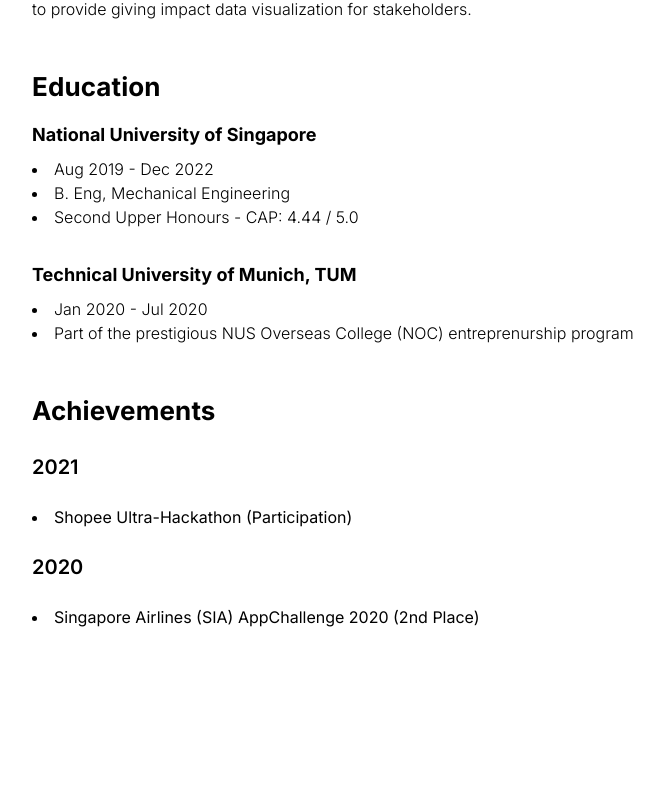
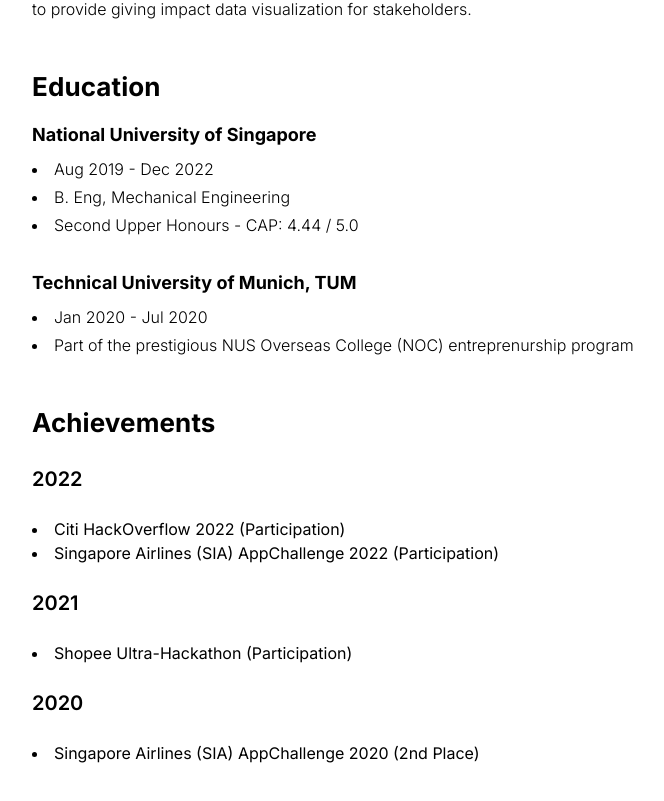
Before and after one commit to ngwenbin/portfoliov2, a Next.js app: page /resume in a window 1280 px wide. Shown: the part 1256-2057 px from the top of the page, without its empty margins (240-904 px from the left). Before the commit the page ends 2013 px from the top, so only its background shows below. Built offline with nearby package versions, Linux system fonts and the light colour scheme.

Commit message:
chore: updated achievements page

```diff
--- a/pages/resume.tsx
+++ b/pages/resume.tsx
@@ -14,6 +14,11 @@
   title: string;
   description: string;
   url?: string;
+}
+
+interface Achievement {
+  year: number;
+  achievements: Array<string>;
 }
 
 const professionalExperienceContent: Array<ProfessionalExperienceType> = [
@@ -69,6 +74,24 @@
     description:
       "Designed and developed an interactive map with React.js, deck.gl, Aloglia search and\
     internal APIs to provide giving impact data visualization for stakeholders.",
+  },
+];
+
+const achievements: Array<Achievement> = [
+  {
+    year: 2022,
+    achievements: [
+      "Citi HackOverflow 2022 (Participation)",
+      "Singapore Airlines (SIA) AppChallenge 2022 (Participation)",
+    ],
+  },
+  {
+    year: 2021,
+    achievements: ["Shopee Ultra-Hackathon (Participation)"],
+  },
+  {
+    year: 2020,
+    achievements: ["Singapore Airlines (SIA) AppChallenge 2020 (2nd Place)"],
   },
 ];
 
@@ -131,7 +154,7 @@
             <p className="text-lg font-bold">
               National University of Singapore
             </p>
-            <ol className="list-disc list-inside">
+            <ol className="list-disc list-inside space-y-1">
               <li>Aug 2019 - Dec 2022</li>
               <li>B. Eng, Mechanical Engineering</li>
               <li>Second Upper Honours - CAP: 4.44 / 5.0</li>
@@ -141,7 +164,7 @@
             <p className="text-lg font-bold">
               Technical University of Munich, TUM
             </p>
-            <ol className="list-disc list-inside">
+            <ol className="list-disc list-inside space-y-1">
               <li>Jan 2020 - Jul 2020</li>
               <li>
                 Part of the prestigious NUS Overseas College (NOC)
@@ -154,18 +177,25 @@
 
       <div className="my-12 pb-32">
         <h2>Achievements</h2>
-        <div>
-          <p className="text-xl font-semibold py-6">2021</p>
-          <ul className="list-disc list-inside">
-            <li>Shopee Ultra-Hackathon (Participation)</li>
-          </ul>
-        </div>
-        <div>
-          <p className="text-xl font-semibold py-6">2020</p>
-          <ul className="list-disc list-inside">
-            <li>Singapore Airlines (SIA) AppChallenge 2020 (2nd Place)</li>
-          </ul>
-        </div>
+        {achievements
+          .sort((a, b) => (a["year"] < b["year"] ? 1 : -1))
+          .map((item, key) => {
+            return (
+              <div key={`year_${key}`}>
+                <p className="text-xl font-semibold py-6">{item.year}</p>
+                {item.achievements.map((filteredItem, key) => {
+                  return (
+                    <ul
+                      className="list-disc list-inside"
+                      key={`achieve_${key}`}
+                    >
+                      <li>{filteredItem}</li>
+                    </ul>
+                  );
+                })}
+              </div>
+            );
+          })}
       </div>
     </div>
   );
```
